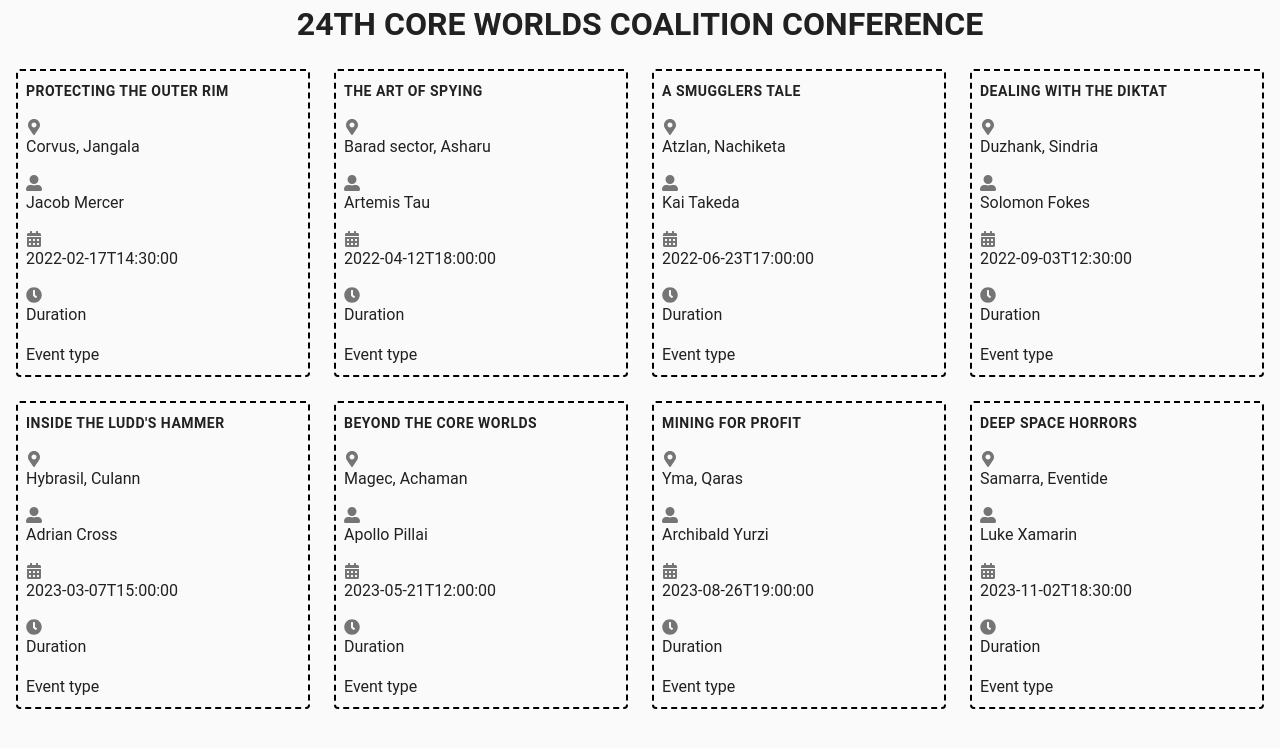
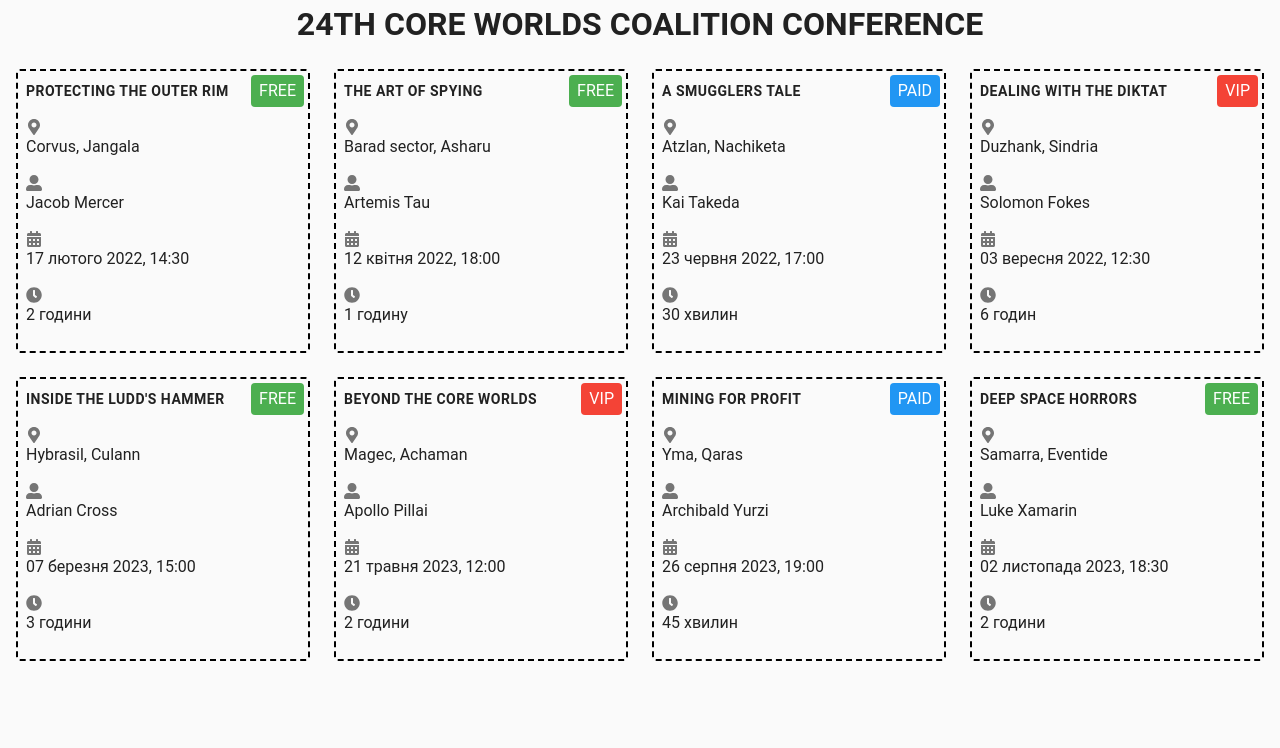
Before and after one commit to dmitriy-057/react-trainy-1, a React (Create React App) app: page / in a window 1280 px wide. Shown: the top 748 px of the page. Built offline with nearby package versions, Linux system fonts and the light colour scheme.

Commit message:
add utils

```diff
--- a/src/components-2/Event/Event.jsx
+++ b/src/components-2/Event/Event.jsx
@@ -1,9 +1,11 @@
 import { FaMapMarkerAlt, FaUserAlt, FaCalendarAlt,FaClock } from "react-icons/fa";
-import { formatEventStart } from "./src/utils/time-util.js";
+import { formatEventStart,formatEventDuration } from "../utils/index";
 import PropTypes from 'prop-types';
 import css from './Event.module.css';
 
 export const Event = ({name,location,speaker,type,start,end}) => {
+    const formattedStartTime = formatEventStart(start);
+    const duration = formatEventDuration(start,end)
    return (
    <div className={css.event}>
     <h2 className={css.title}>{name}</h2>
@@ -17,13 +19,13 @@ export const Event = ({name,location,speaker,type,start,end}) => {
     </p>
     <p className={css.info}>
     <FaCalendarAlt className={css.icon} size={16} />
-        {start}
+        {formattedStartTime}
     </p>
     <p className={css.info}>
     <FaClock className={css.icon} size={16} />
-        Duration
+        {duration}
     </p>
-    <span className={type}>Event type</span>
+    <span className={`${css.chip} ${css[type]}`}>{type}</span>
    </div>)
    ;
 }
--- a/src/components-2/EventBoard/EventBoard.jsx
+++ b/src/components-2/EventBoard/EventBoard.jsx
@@ -23,10 +23,10 @@ EventBoard.propTypes = {
             location: PropTypes.string.isRequired,
             speaker: PropTypes.string.isRequired,
             type: PropTypes.string.isRequired,
-            time: {
-              start: PropTypes.string.isRequired,
-              end: PropTypes.string.isRequired,
-            }
+            time: PropTypes.exact({
+                start: PropTypes.string.isRequired,
+                end: PropTypes.string.isRequired,
+              })
           },)
     )
 }
--- /dev/null
+++ b/src/components-2/utils/formatEventDuration.js
@@ -0,0 +1,8 @@
+import { formatDistanceStrict } from 'date-fns';
+import { uk } from 'date-fns/locale';
+
+export const formatEventDuration = (start,end) => {
+return formatDistanceStrict(Date.parse(start), Date.parse(end), {
+    locale: uk,
+})
+}
--- /dev/null
+++ b/src/components-2/utils/formatEventStart.js
@@ -0,0 +1,7 @@
+import { format } from "date-fns";
+import { uk } from 'date-fns/locale';
+export const formatEventStart = (start) => {
+    return format(Date.parse(start), 'dd MMMM yyyy, HH:mm', {
+        locale: uk,
+    })
+}
--- /dev/null
+++ b/src/components-2/utils/index.js
@@ -0,0 +1,2 @@
+export * from './formatEventStart';
+export * from './formatEventDuration';
--- a/src/utils/time-util.js
+++ /dev/null
@@ -1,4 +0,0 @@
-import { format } from "date-fns";
-export const formatEventStart = (start) => {
-    return format(Date.parse(start), 'dd MMMM yyyy, HH:mm')
-}
```
